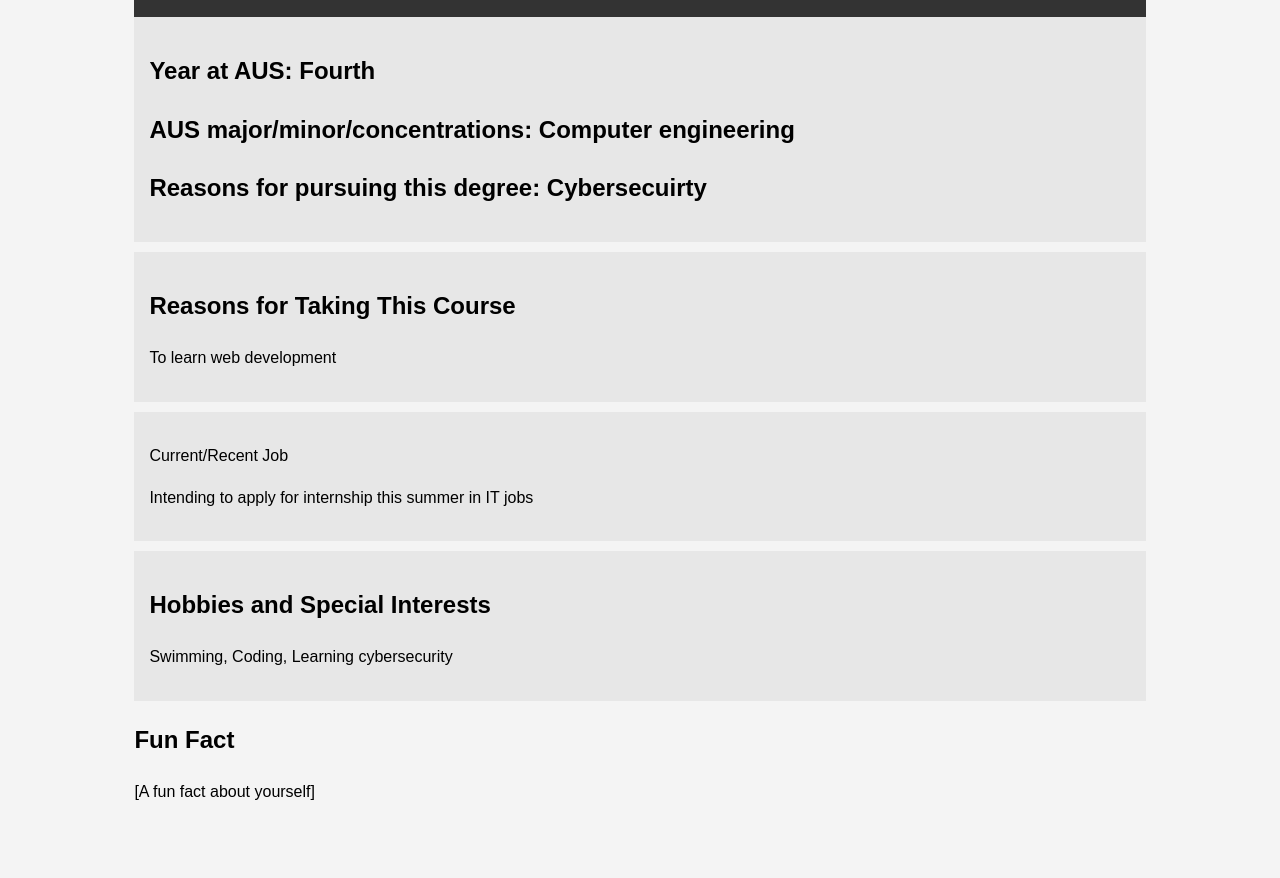
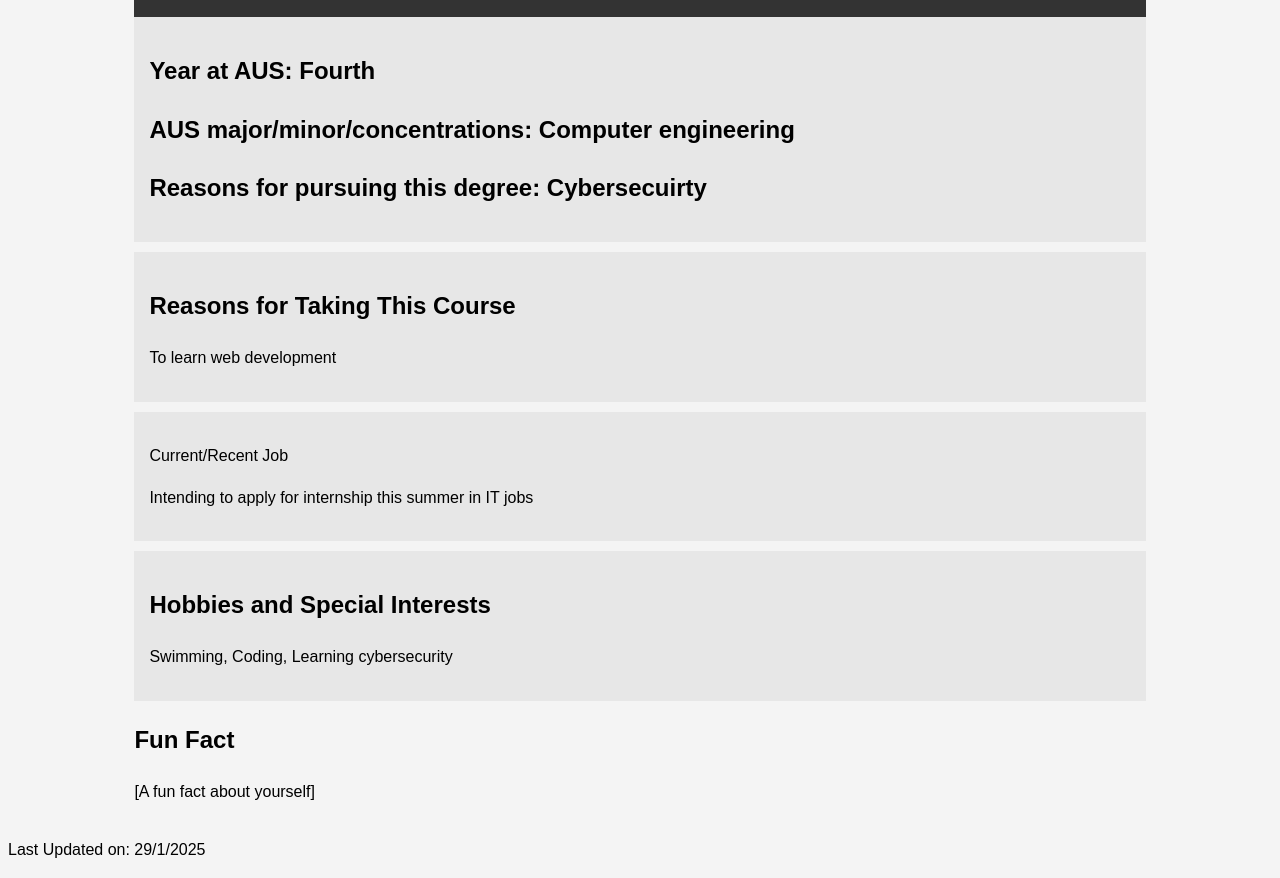
Before and after one commit to AbdKsd841/AbdKsd.github.io, a plain HTML site: page index.html in a window 1280 px wide. Shown: the part 133-1011 px from the top of the page. Before the commit the page ends 962 px from the top, so only its background shows below. Drawn offline with Linux system fonts and the light colour scheme.

Commit message:
Update index.html

```diff
--- a/index.html
+++ b/index.html
@@ -61,5 +61,6 @@
             <p>[A fun fact about yourself]</p>
         </section>
     </div>
+	<p>Last Updated on: 29/1/2025</p>
 </body>
 </html>
```
